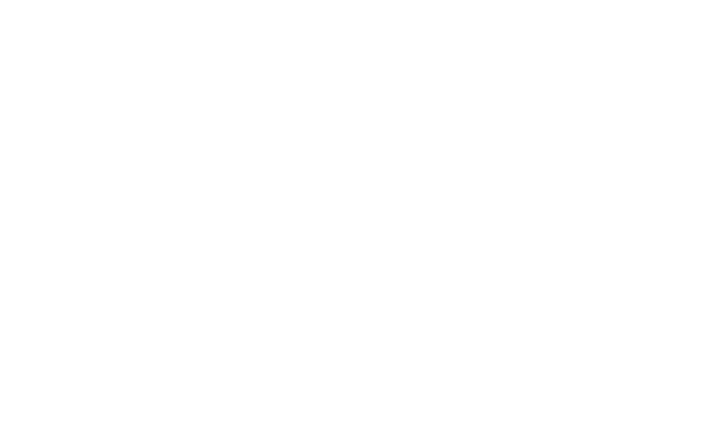
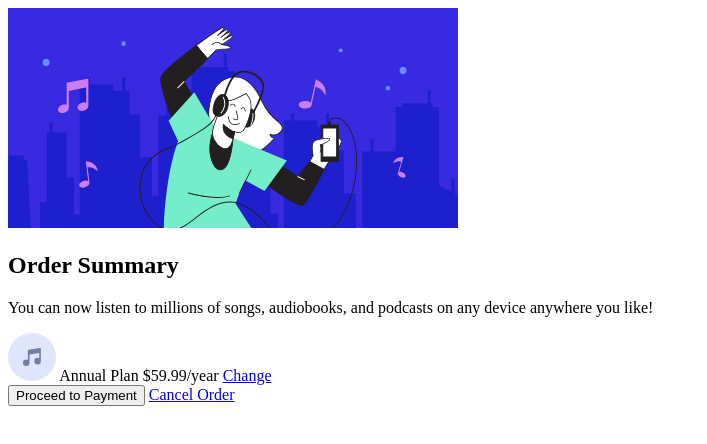
Before and after one commit to tix04/Order-Summary-Challenge, a plain HTML site: page index.html in a window 1280 px wide. Shown: the whole page, without its empty margins (0-707 px from the left). Drawn offline with Linux system fonts and the light colour scheme.

Commit message:
Initial HTML Structure and created img folder

```diff
--- a/index.html
+++ b/index.html
@@ -8,6 +8,28 @@
     <title>Order Summary Project</title>
 </head>
 <body>
-
+    <main>
+        <div>
+            <section>
+                <img src="img/illustration-hero.svg" alt="">
+            </section>
+            <section>
+                <h1>Order Summary</h1>
+                <p>You can now listen to millions of songs, audiobooks, and podcasts on any device anywhere you like!</p>
+                <div>
+                    <img src="img/icon-music.svg" alt="Music note icon">
+                    <span>
+                        Annual Plan
+                    </span>
+                    <span>
+                        $59.99/year
+                    </span>
+                    <a href="#">Change</a>
+                </div>
+                <button type="button">Proceed to Payment</button>
+                <a href="#">Cancel Order</a>
+            </section>
+        </div>
+    </main>
 </body>
 </html>
```
Also changed, not shown: img/favicon-32x32.png (added), img/icon-music.svg (added), img/illustration-hero.svg (added), img/pattern-background-desktop.svg (added), img/pattern-background-mobile.svg (added).
